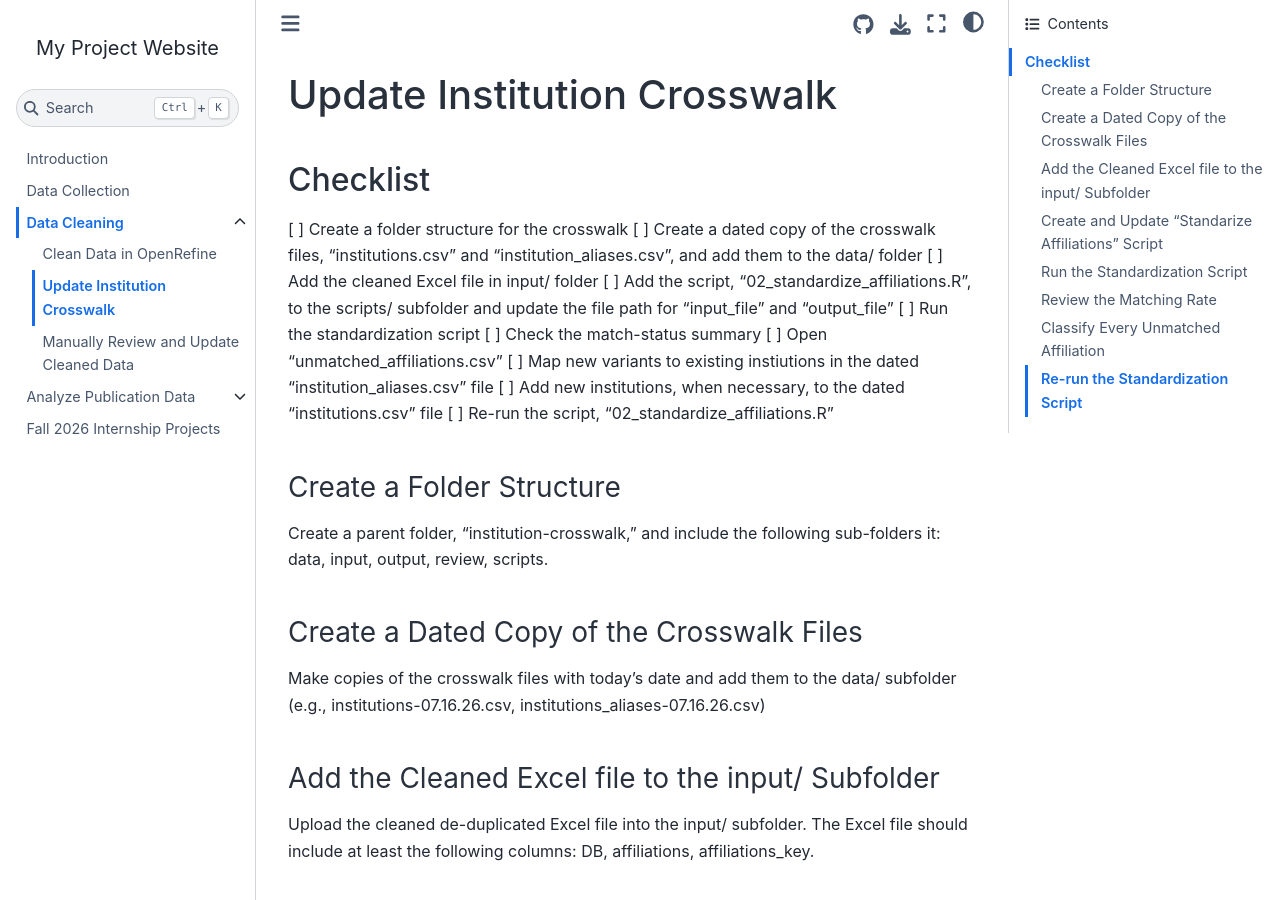
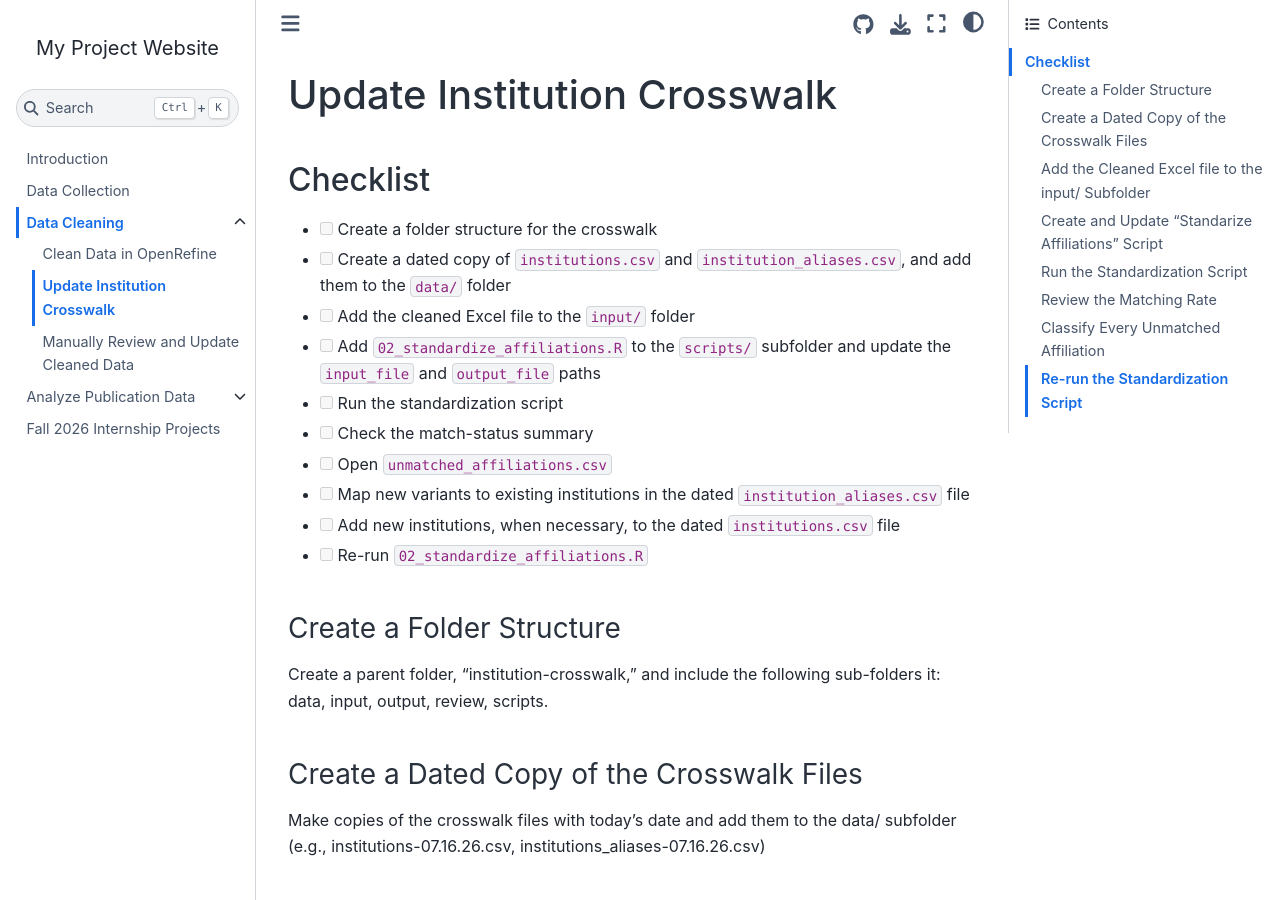
Before and after one commit to vvlooking/research-impact, a Jupyter Book: the page built from website/data-cleaning-crosswalk.md, in a window 1280 px wide and 900 px high. Built offline with Jupyter Book 1.0.4 settings and Sphinx 7.4.7 and the Sphinx Book theme 1.1.4, drawn with Linux system fonts in a browser that asks for light colours; pages that are not in the unit, such as notebooks, are missing from menus.

Commit message:
Update data-cleaning-crosswalk.md

```diff
--- a/website/data-cleaning-crosswalk.md
+++ b/website/data-cleaning-crosswalk.md
@@ -2,16 +2,16 @@
 
 ## Checklist
 
- [ ] Create a folder structure for the crosswalk
- [ ] Create a dated copy of the crosswalk files, "institutions.csv" and "institution_aliases.csv", and add them to the data/ folder
- [ ] Add the cleaned Excel file in input/ folder
- [ ] Add the script, "02_standardize_affiliations.R", to the scripts/ subfolder and update the file path for "input_file" and "output_file"
- [ ] Run the standardization script
- [ ] Check the match-status summary
- [ ] Open "unmatched_affiliations.csv"
- [ ] Map new variants to existing instiutions in the dated "institution_aliases.csv" file
- [ ] Add new institutions, when necessary, to the dated "institutions.csv" file
- [ ] Re-run the script, "02_standardize_affiliations.R"
+- [ ] Create a folder structure for the crosswalk
+- [ ] Create a dated copy of `institutions.csv` and `institution_aliases.csv`, and add them to the `data/` folder
+- [ ] Add the cleaned Excel file to the `input/` folder
+- [ ] Add `02_standardize_affiliations.R` to the `scripts/` subfolder and update the `input_file` and `output_file` paths
+- [ ] Run the standardization script
+- [ ] Check the match-status summary
+- [ ] Open `unmatched_affiliations.csv`
+- [ ] Map new variants to existing institutions in the dated `institution_aliases.csv` file
+- [ ] Add new institutions, when necessary, to the dated `institutions.csv` file
+- [ ] Re-run `02_standardize_affiliations.R`
 
 ### Create a Folder Structure
 
```
